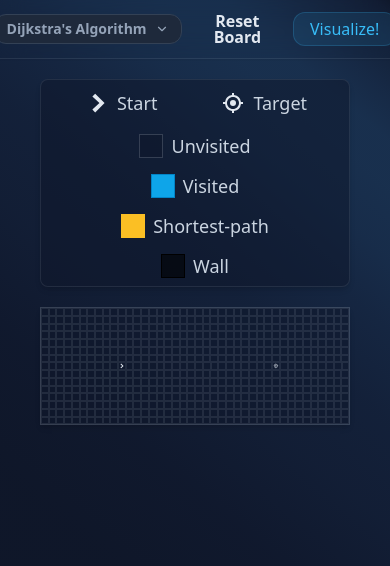
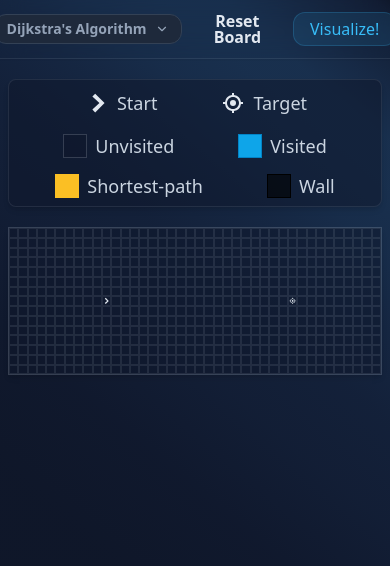
Before and after one commit to 0l1v3rr/pathfinding-visualizer, a React (Create React App) app: page / in a window 390 px wide. Shown: the top 566 px of the page. Built offline with nearby package versions, Linux system fonts and the light colour scheme.

Commit message:
made the NodeContainer responsive

```diff
--- a/src/components/layout/Main.tsx
+++ b/src/components/layout/Main.tsx
@@ -10,7 +10,7 @@ const Main: FC<MainProps> = ({ children, className }) => {
   return (
     <main
       className={twMerge(
-        "w-full min-h-screen flex flex-col overflow-x-hidden",
+        "w-full min-h-screen flex flex-col overflow-x-hidden pb-5",
         "bg-gradient",
         className
       )}
--- a/src/components/pathfinding/Node.tsx
+++ b/src/components/pathfinding/Node.tsx
@@ -97,15 +97,18 @@ const NodeItem: FC<NodeItemProps> = ({ node }) => {
       onDrop={(e) => handleDrop(e)}
       onDragOver={(e) => e.preventDefault()}
       style={{
-        width: `calc((100vw - 5rem) / ${GRAPH_WIDTH})`,
-        height: `calc((100vw - 5rem) / ${GRAPH_WIDTH})`,
-        fontSize: isDragged ? "0" : `calc((100vw - 5rem) / ${GRAPH_WIDTH})`,
+        width: `calc(100vi / ${GRAPH_WIDTH})`,
+        height: `calc(100vi / ${GRAPH_WIDTH})`,
+        fontSize: isDragged ? "0" : `calc((100vi) / ${GRAPH_WIDTH})`,
+        // width: `calc((100vw - 5rem) / ${GRAPH_WIDTH})`,
+        // height: `calc((100vw - 5rem) / ${GRAPH_WIDTH})`,
+        // fontSize: isDragged ? "0" : `calc((100vw - 5rem) / ${GRAPH_WIDTH})`,
       }}
       className={twMerge(
         "border bg-slate-900/50 border-slate-300/10 text-slate-200",
         "transition-all flex items-center justify-center relative",
         "after:content-[''] after:absolute after:w-full after:h-full after:inset-0",
-        "after:transition-[transform] after:duration-500 after:scale-0",
+        "after:transition-[transform] after:duration-500 after:scale-0 overflow-hidden",
         node.isShortestPath
           ? "after:scale-100 duration-1000 after:bg-amber-400 border-amber-400"
           : "",
--- a/src/components/pathfinding/NodeContainer.tsx
+++ b/src/components/pathfinding/NodeContainer.tsx
@@ -4,8 +4,9 @@ import { NodeContext, NodeContextType } from "../../context/NodeContext";
 
 const NodeContainer = () => {
   const { nodes } = useContext(NodeContext) as NodeContextType;
+
   return (
-    <section className="flex flex-col mx-10 shadow-md border border-slate-300/20">
+    <section className="flex flex-col shadow-md border border-slate-300/20 mx-2 sm:mx-4 md:mx-10">
       {nodes.map((rows, i) => (
         <div className="flex" key={i}>
           {rows.map((node, j) => (
--- a/src/pages/Guide.tsx
+++ b/src/pages/Guide.tsx
@@ -4,7 +4,7 @@ import { BiTargetLock } from "react-icons/bi";
 const Guide = () => {
   return (
     <div
-      className="flex items-center justify-center mx-10 my-5
+      className="flex items-center justify-center mx-2 sm:mx-4 md:mx-10 my-5
         select-none text-lg text-slate-200 gap-x-16 gap-y-4 border border-slate-300/10 px-8
         py-2 rounded-lg bg-slate-900/50 shadow-md flex-wrap"
     >
```
